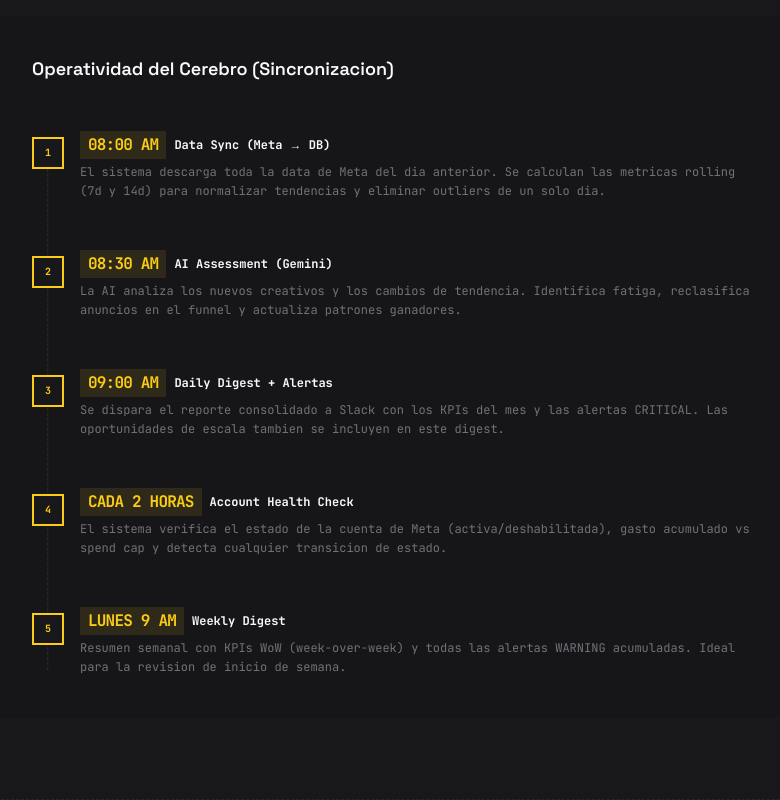
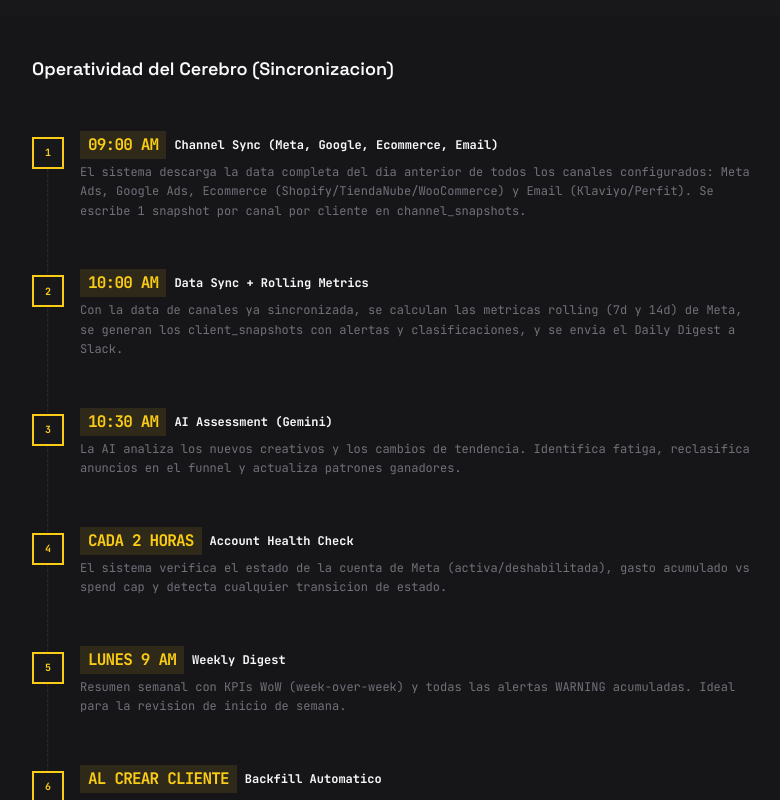
Before and after one commit to ketzal88/ai-analyzer, a Next.js app: page /academy/alerts in a window 1280 px wide. Shown: the part 9200-10000 px from the top of the page, without its empty margins (305-1085 px from the left). Built offline with nearby package versions, Linux system fonts and the light colour scheme; no server answers.

Commit message:
feat: Implement client management table with active status and channel integration display, and add comprehensive master reference documentation.

```diff
--- a/src/app/academy/alerts/page.tsx
+++ b/src/app/academy/alerts/page.tsx
@@ -623,19 +623,19 @@ export default function AlertsAcademyPage() {
 
                         {[
                             {
-                                time: "08:00 AM",
-                                title: "Data Sync (Meta → DB)",
-                                desc: "El sistema descarga toda la data de Meta del dia anterior. Se calculan las metricas rolling (7d y 14d) para normalizar tendencias y eliminar outliers de un solo dia."
+                                time: "09:00 AM",
+                                title: "Channel Sync (Meta, Google, Ecommerce, Email)",
+                                desc: "El sistema descarga la data completa del dia anterior de todos los canales configurados: Meta Ads, Google Ads, Ecommerce (Shopify/TiendaNube/WooCommerce) y Email (Klaviyo/Perfit). Se escribe 1 snapshot por canal por cliente en channel_snapshots."
                             },
                             {
-                                time: "08:30 AM",
+                                time: "10:00 AM",
+                                title: "Data Sync + Rolling Metrics",
+                                desc: "Con la data de canales ya sincronizada, se calculan las metricas rolling (7d y 14d) de Meta, se generan los client_snapshots con alertas y clasificaciones, y se envia el Daily Digest a Slack."
+                            },
+                            {
+                                time: "10:30 AM",
                                 title: "AI Assessment (Gemini)",
                                 desc: "La AI analiza los nuevos creativos y los cambios de tendencia. Identifica fatiga, reclasifica anuncios en el funnel y actualiza patrones ganadores."
-                            },
-                            {
-                                time: "09:00 AM",
-                                title: "Daily Digest + Alertas",
-                                desc: "Se dispara el reporte consolidado a Slack con los KPIs del mes y las alertas CRITICAL. Las oportunidades de escala tambien se incluyen en este digest."
                             },
                             {
                                 time: "Cada 2 horas",
@@ -646,6 +646,11 @@ export default function AlertsAcademyPage() {
                                 time: "Lunes 9 AM",
                                 title: "Weekly Digest",
                                 desc: "Resumen semanal con KPIs WoW (week-over-week) y todas las alertas WARNING acumuladas. Ideal para la revision de inicio de semana."
+                            },
+                            {
+                                time: "Al crear cliente",
+                                title: "Backfill Automatico",
+                                desc: "Cuando se crea un cliente nuevo o se habilita un canal, el sistema automaticamente descarga la data historica del quarter actual (ej: 1 de enero a ayer). No es necesario correr scripts manuales."
                             }
                         ].map((step, i) => (
                             <div key={i} className="relative pl-12">
--- a/src/components/admin/clients/ClientRow.tsx
+++ b/src/components/admin/clients/ClientRow.tsx
@@ -1,4 +1,5 @@
 import React from "react";
+import Image from "next/image";
 import { Client } from "@/types";
 
 interface ClientRowProps {
@@ -8,11 +9,48 @@ interface ClientRowProps {
     onArchive: (id: string) => void;
 }
 
+interface ChannelLogo {
+    src: string;
+    alt: string;
+    title: string;
+}
+
+function getClientChannels(client: Client): ChannelLogo[] {
+    const channels: ChannelLogo[] = [];
+
+    if (client.integraciones?.meta || client.metaAdAccountId) {
+        channels.push({ src: "/img/logos/meta.png", alt: "Meta", title: "Meta Ads" });
+    }
+    if (client.integraciones?.google || client.googleAdsId) {
+        channels.push({ src: "/img/logos/google.png", alt: "Google", title: "Google Ads" });
+    }
+
+    const ecom = client.integraciones?.ecommerce;
+    if (ecom === "tiendanube") {
+        channels.push({ src: "/img/logos/tiendanube.png", alt: "TN", title: "Tienda Nube" });
+    } else if (ecom === "shopify") {
+        channels.push({ src: "/img/logos/shopify.png", alt: "Shopify", title: "Shopify" });
+    } else if (ecom === "woocommerce") {
+        channels.push({ src: "/img/logos/woocomerce.png", alt: "Woo", title: "WooCommerce" });
+    }
+
+    const email = client.integraciones?.email;
+    if (email === "klaviyo") {
+        channels.push({ src: "/img/logos/klaviyo.png", alt: "Klaviyo", title: "Klaviyo" });
+    } else if (email === "perfit") {
+        channels.push({ src: "/img/logos/perfit.png", alt: "Perfit", title: "Perfit" });
+    }
+
+    return channels;
+}
+
 export default function ClientRow({ client, teamName, onToggleActive, onArchive }: ClientRowProps) {
+    const channels = getClientChannels(client);
+
     return (
         <tr className="hover:bg-special transition-colors group">
             <td className="px-6 py-4 font-medium text-text-primary">{client.name}</td>
-            <td className="px-6 py-4 text-text-secondary text-small">{teamName || "—"}</td>
+            <td className="px-6 py-4 text-text-secondary text-small">{teamName || "\u2014"}</td>
             <td className="px-6 py-4 text-center">
                 <button
                     onClick={() => onToggleActive(client)}
@@ -21,21 +59,28 @@ export default function ClientRow({ client, teamName, onToggleActive, onArchive
                     <div className={`absolute top-1 w-3 h-3 bg-white rounded-full transition-all ${client.active ? "left-6" : "left-1"}`} />
                 </button>
             </td>
-            <td className="px-6 py-4 text-center">
-                {client.isEcommerce ? (
-                    <span className="inline-block w-2 h-2 rounded-full bg-synced" title="Ecommerce Active" />
-                ) : (
-                    <span className="inline-block w-2 h-2 rounded-full bg-text-muted/20" />
-                )}
+            <td className="px-6 py-4">
+                <div className="flex items-center gap-2">
+                    {channels.length > 0 ? channels.map((ch) => (
+                        <div
+                            key={ch.alt}
+                            className="w-6 h-6 relative flex-shrink-0 rounded bg-white/5 border border-argent/50 "
+                            title={ch.title}
+                        >
+                            <Image
+                                src={ch.src}
+                                alt={ch.alt}
+                                width={40}
+                                height={40}
+                                className="w-full h-full object-contain"
+                            />
+                        </div>
+                    )) : (
+                        <span className="text-tiny text-text-muted">-</span>
+                    )}
+                </div>
             </td>
-            <td className="px-6 py-4 text-center">
-                {client.isGoogle ? (
-                    <span className="inline-block w-2 h-2 rounded-full bg-classic" title="Google Active" />
-                ) : (
-                    <span className="inline-block w-2 h-2 rounded-full bg-text-muted/20" />
-                )}
-            </td>
-            <td className="px-6 py-4 text-right space-x-3 opacity-0 group-hover:opacity-100 transition-opacity">
+            <td className="px-6 py-4 text-right space-x-3">
                 <a href={`/admin/clients/${client.slug}`} className="text-classic font-bold text-small hover:underline">EDIT</a>
                 <button className="text-text-muted font-bold text-small hover:text-text-primary">DUPLICATE</button>
                 <button
--- a/src/components/admin/clients/ClientsTable.tsx
+++ b/src/components/admin/clients/ClientsTable.tsx
@@ -19,8 +19,7 @@ export default function ClientsTable({ clients, teams, onToggleActive, onArchive
                     <th className="px-6 py-4 text-small font-bold text-text-muted uppercase tracking-wider">Client Name</th>
                     <th className="px-6 py-4 text-small font-bold text-text-muted uppercase tracking-wider">Equipo</th>
                     <th className="px-6 py-4 text-small font-bold text-text-muted uppercase tracking-wider text-center">Active</th>
-                    <th className="px-6 py-4 text-small font-bold text-text-muted uppercase tracking-wider text-center">Ecommerce</th>
-                    <th className="px-6 py-4 text-small font-bold text-text-muted uppercase tracking-wider text-center">Google Ads</th>
+                    <th className="px-6 py-4 text-small font-bold text-text-muted uppercase tracking-wider">Channels</th>
                     <th className="px-6 py-4 text-small font-bold text-text-muted uppercase tracking-wider text-right">Actions</th>
                 </tr>
             </thead>
```
Also changed, not shown: .claude/claude.md, 1 other file (tests, documents, lock files or other folders).
